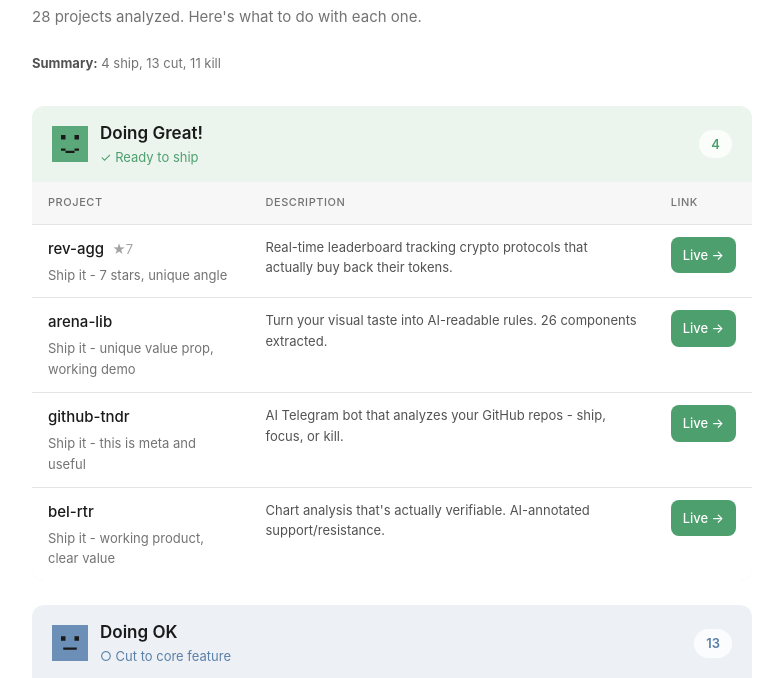
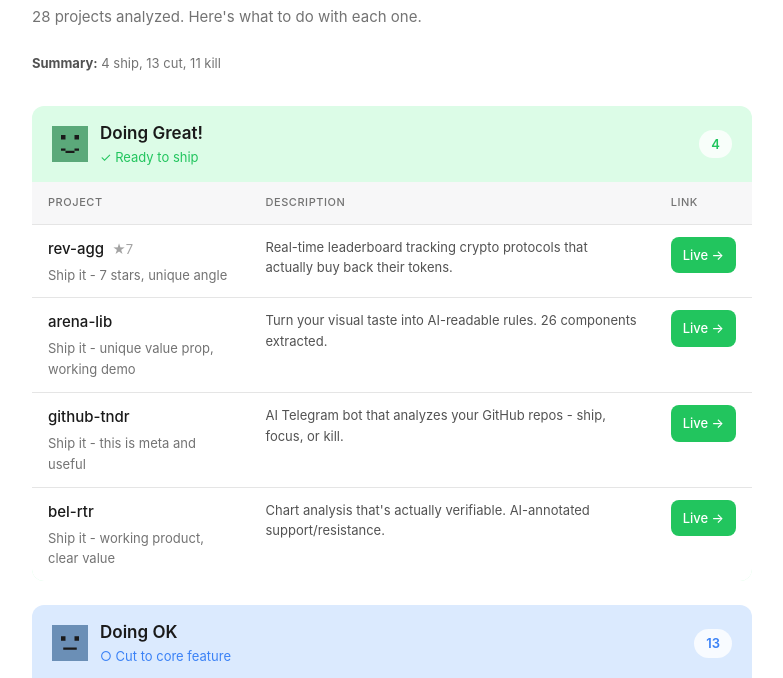
Before and after one commit to rohunvora/github-tndr, a website: page public/index.html in a window 1280 px wide. Shown: the part 82-760 px from the top of the page, without its empty margins (248-1031 px from the left). Drawn offline with Linux system fonts and the light colour scheme.

Commit message:
Revert to vibrant colors matching reference - Tailwind palette

```diff
--- a/public/index.html
+++ b/public/index.html
@@ -6,16 +6,16 @@
   <title>Project Portfolio</title>
   <style>
     :root {
-      /* Muted Light Mode Colors */
-      --green-text: #4D9F6E;
-      --green-bg: #EBF5EE;
-      --green-face: #5BA97A;
-      --blue-text: #5B7FA6;
-      --blue-bg: #EDF1F5;
-      --blue-face: #6B8FB6;
-      --red-text: #B86B6B;
-      --red-bg: #F5EDED;
-      --red-face: #C47A7A;
+      /* Light Mode Colors - matching reference (Tailwind palette) */
+      --green-text: #22C55E;
+      --green-bg: #DCFCE7;
+      --green-face: #22C55E;
+      --blue-text: #3B82F6;
+      --blue-bg: #DBEAFE;
+      --blue-face: #3B82F6;
+      --red-text: #EF4444;
+      --red-bg: #FEE2E2;
+      --red-face: #EF4444;
 
       /* Neutral colors */
       --bg: #FFFFFF;
@@ -58,15 +58,15 @@
 
     /* Dark Mode */
     [data-theme="dark"] {
-      --green-text: #6FCF8E;
-      --green-bg: #1C2A21;
-      --green-face: #5BA97A;
-      --blue-text: #7BA3CF;
-      --blue-bg: #1C2229;
-      --blue-face: #6B8FB6;
-      --red-text: #E08A8A;
-      --red-bg: #2A1F1F;
-      --red-face: #C47A7A;
+      --green-text: #4ADE80;
+      --green-bg: #14532D;
+      --green-face: #22C55E;
+      --blue-text: #60A5FA;
+      --blue-bg: #1E3A5F;
+      --blue-face: #3B82F6;
+      --red-text: #F87171;
+      --red-bg: #450A0A;
+      --red-face: #EF4444;
 
       --bg: #141414;
       --bg-secondary: #1C1C1C;
```
